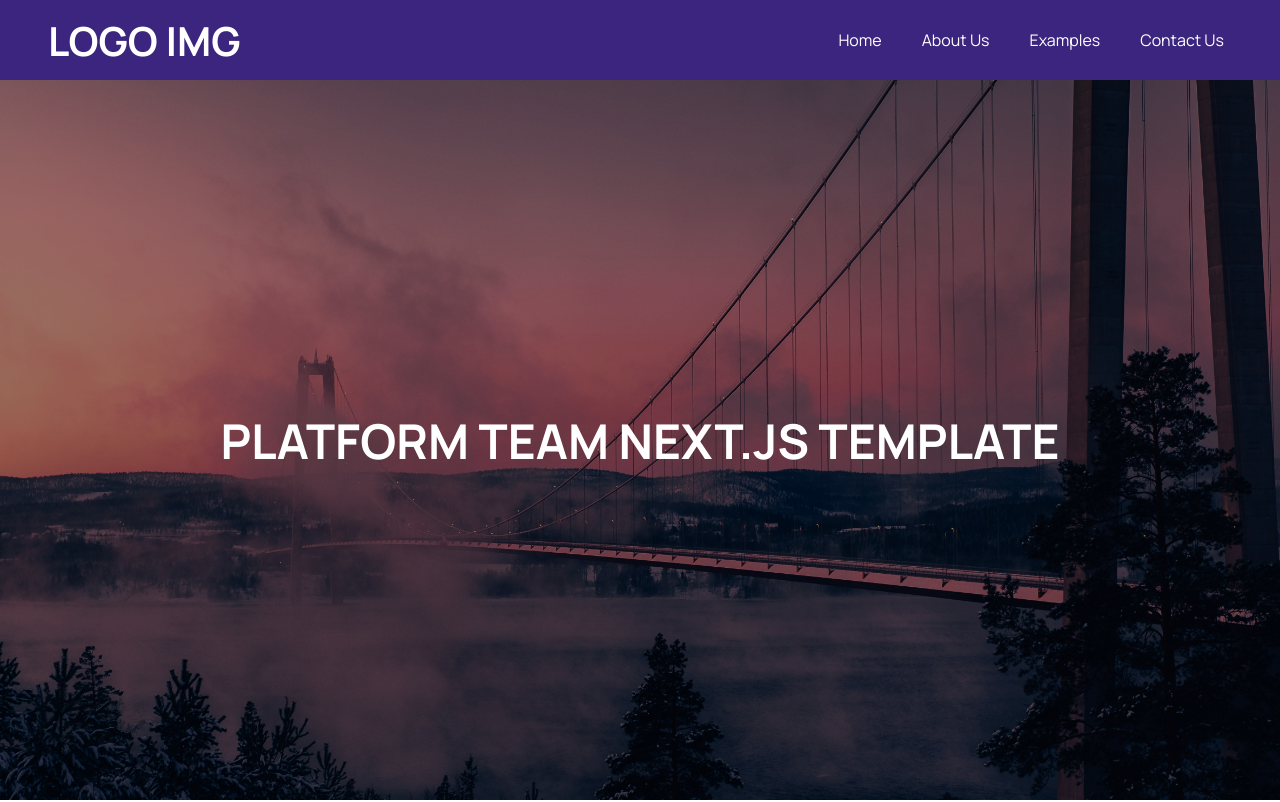
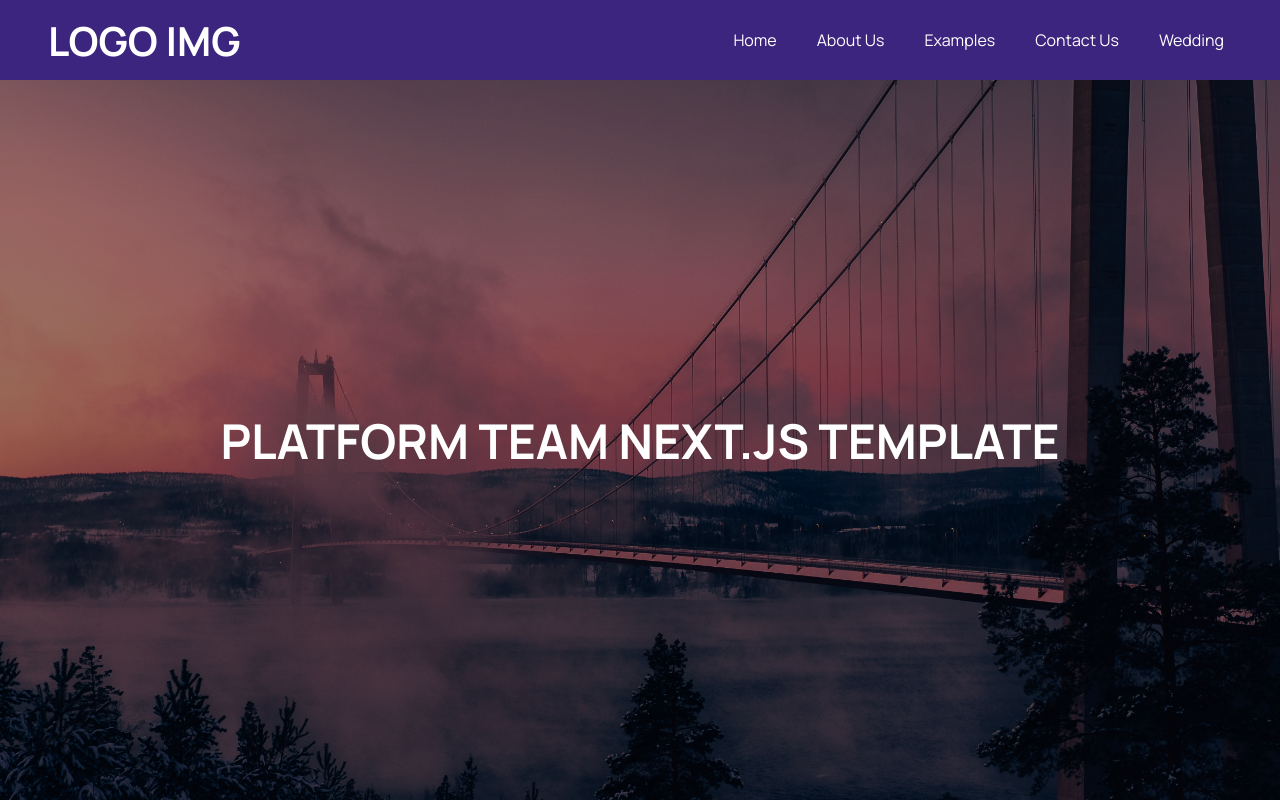
Before and after one commit to include-davis/Include-CMS, a Next.js app: page / in a window 1280 px wide. Shown: the top 802 px of the page. Built offline with nearby package versions, Linux system fonts and the light colour scheme.

Commit message:
adding webpage placeholder

```diff
--- a/app/(pages)/_data/navLinks.json
+++ b/app/(pages)/_data/navLinks.json
@@ -14,5 +14,9 @@
     {
       "name": "Contact Us",
       "slug": "/contact"
+    },
+    {
+      "name": "Wedding",
+      "slug": "/wedding"
     }
   ]
```
Also changed, not shown: app/(pages)/wedding/page.jsx (added, +7 -0 lines).
